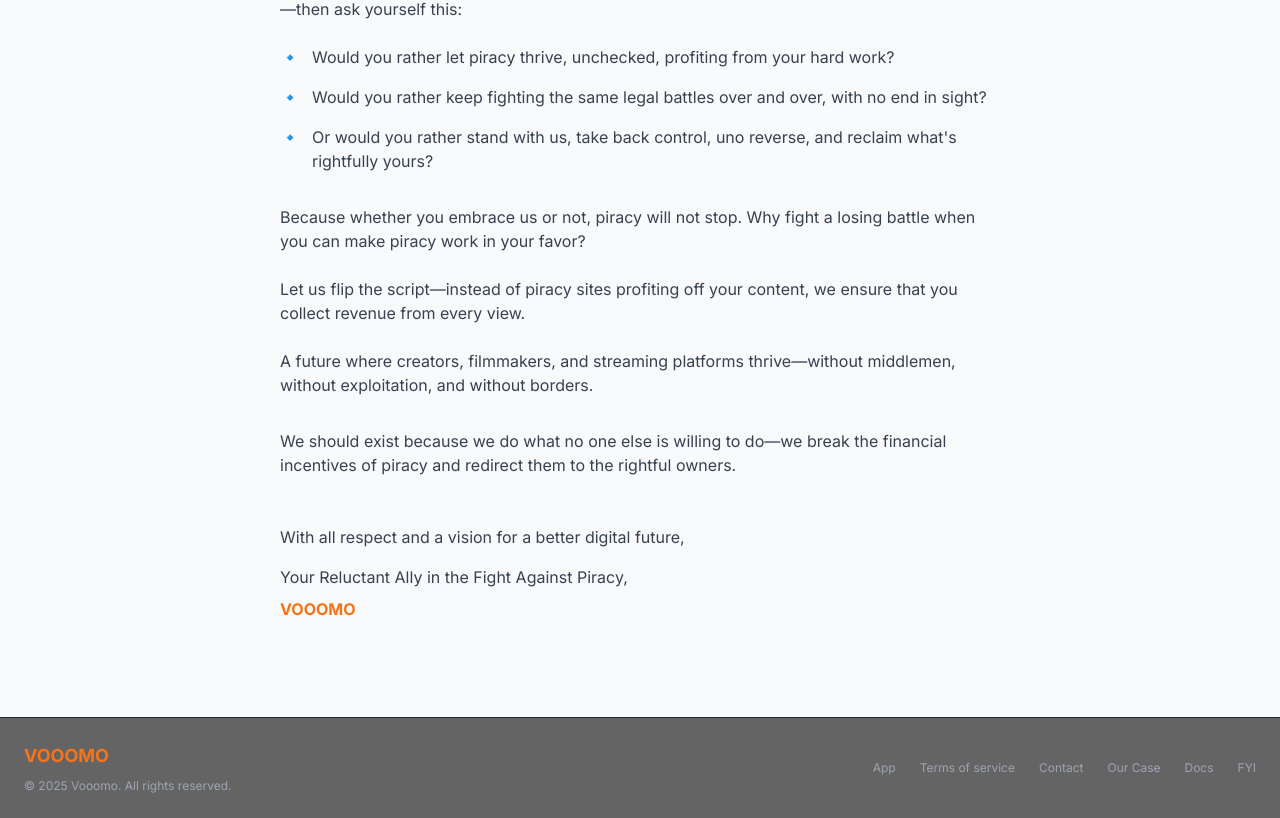
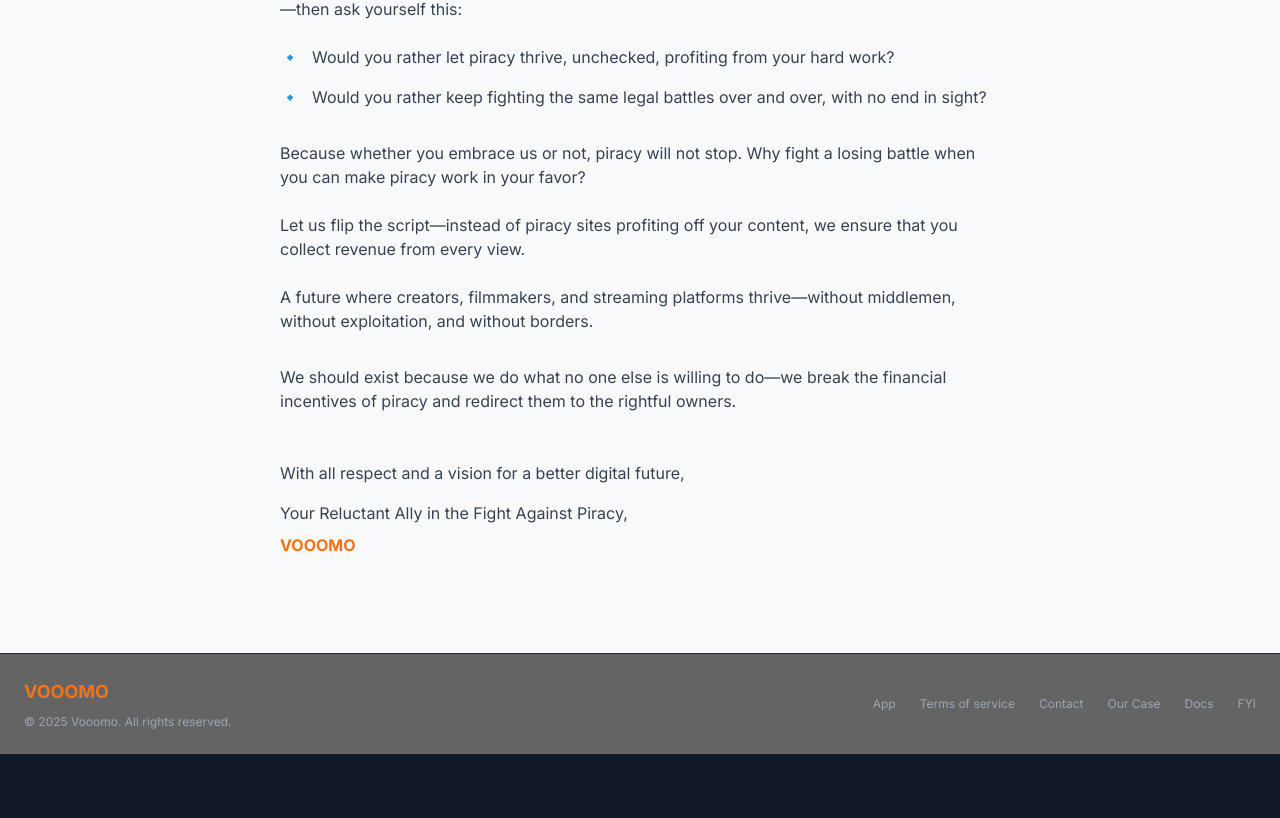
Before and after one commit to runemoondragon/satflix, a Next.js app in the folder frontend/: page /our-case in a window 1280 px wide. Shown: the part 1820-2638 px from the top of the page. After the commit the page ends 2574 px from the top, so only its background shows below. Built offline with nearby package versions, Linux system fonts and the light colour scheme.

Commit message:
add link to invest

```diff
--- a/frontend/app/our-case/page.tsx
+++ b/frontend/app/our-case/page.tsx
@@ -135,10 +135,6 @@
               <span className="text-blue-500">🔹</span>
               <span className="text-gray-700">Would you rather keep fighting the same legal battles over and over, with no end in sight?</span>
             </li>
-            <li className="flex items-start gap-3">
-              <span className="text-blue-500">🔹</span>
-              <span className="text-gray-700">Or would you rather stand with us, take back control, uno reverse, and reclaim what's rightfully yours?</span>
-            </li>
           </ul>
 
           <p className="text-gray-700 mb-6">
```
